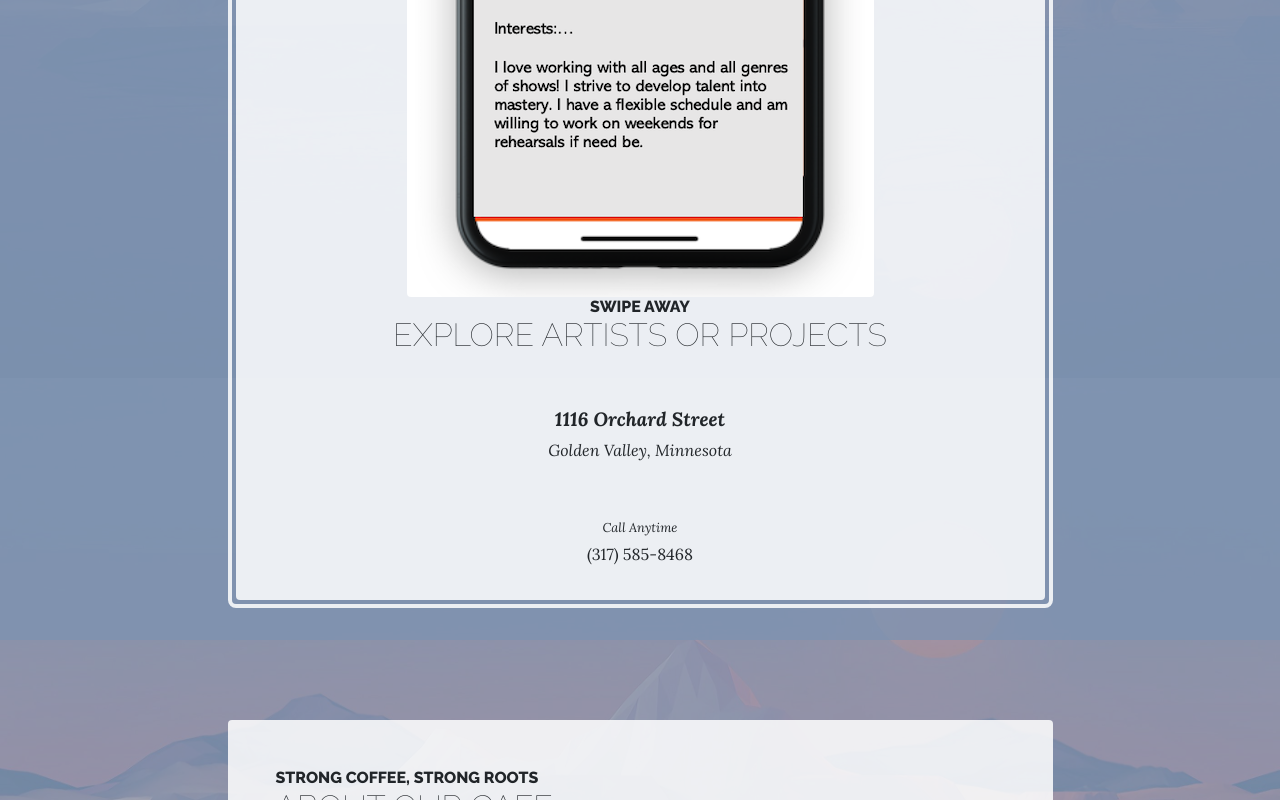
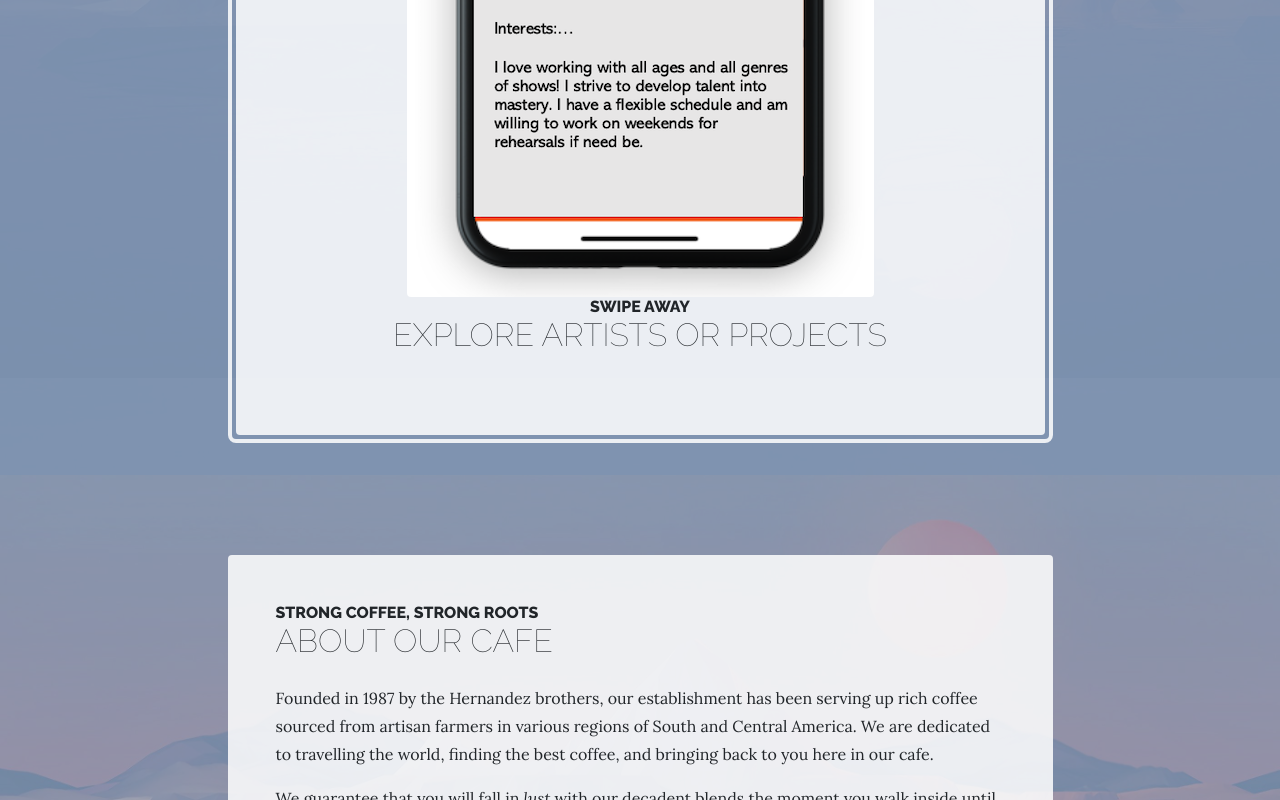
Before and after one commit to mrhall1222/Impression, a website: page demo.html in a window 1280 px wide. Shown: the part 2022-2822 px from the top of the page. Drawn offline with Linux system fonts and the light colour scheme.

Commit message:
resizing

```diff
--- a/demo.html
+++ b/demo.html
@@ -82,21 +82,6 @@
                     <span class="section-heading-upper">swipe away</span>
                     <span class="section-heading-lower">Explore Artists or Projects</span>
                   </h3>
-
-                  <p class="address mb-5">
-                    <em>
-                      <strong>1116 Orchard Street</strong>
-                      <br>
-                      Golden Valley, Minnesota
-                    </em>
-                  </p>
-                  <p class="mb-0">
-                    <small>
-                      <em>Call Anytime</em>
-                    </small>
-                    <br>
-                    (317) 585-8468
-                  </p>
                 </div>
               </div>
             </div>
```
